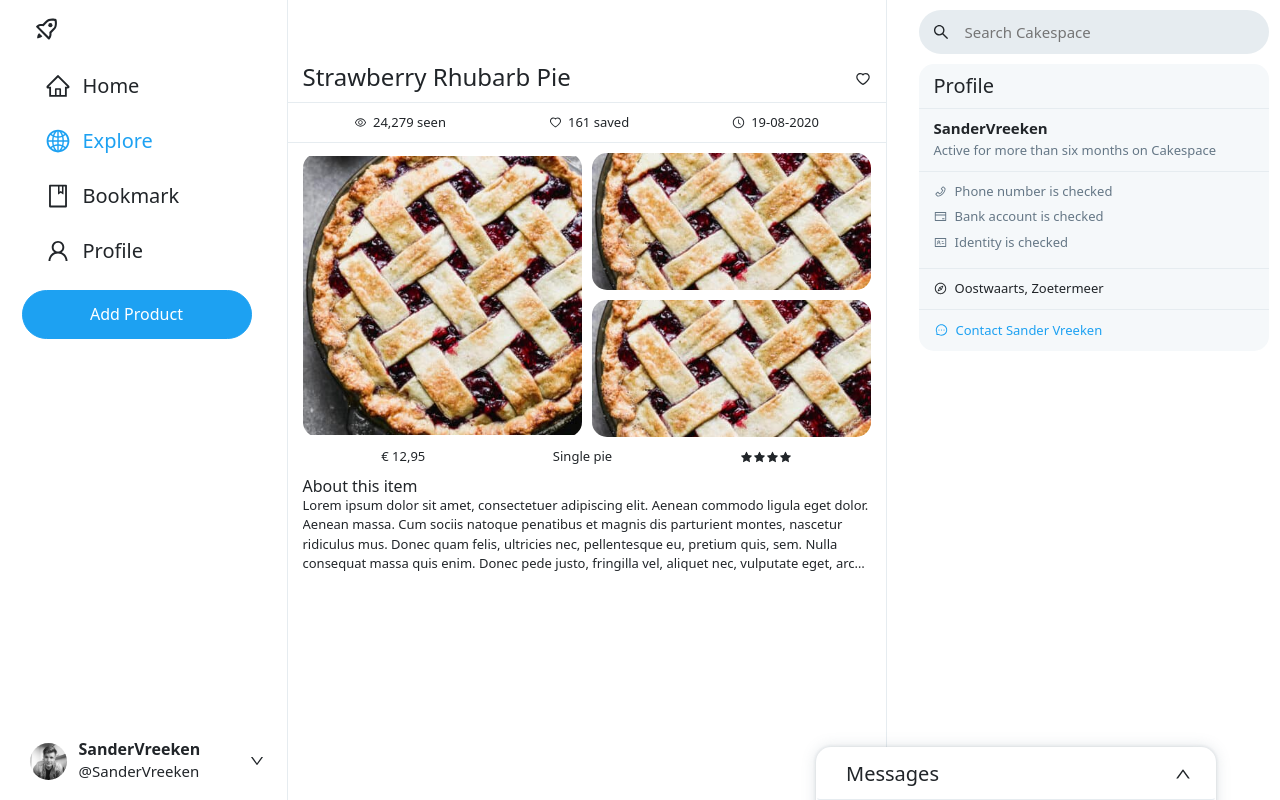
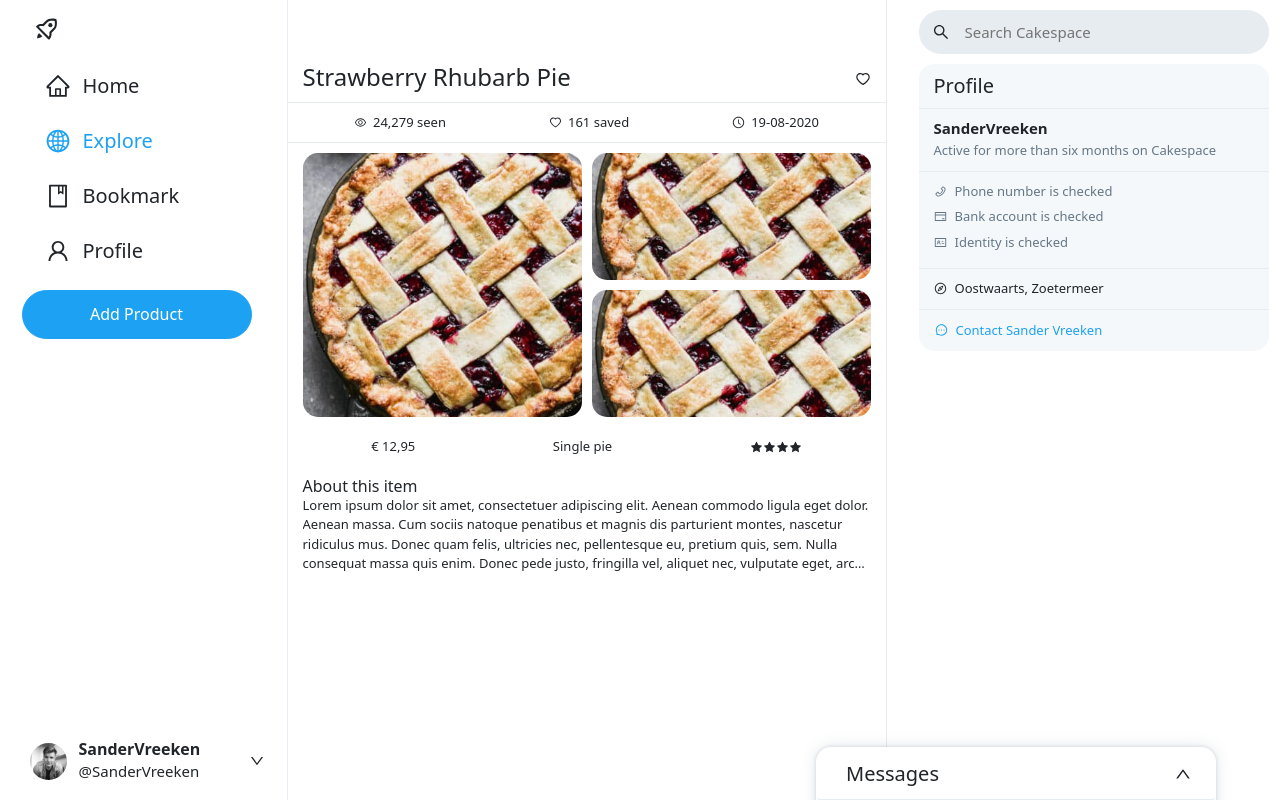
Before and after one commit to SanderVreeken/Newco-Cakespace, a React (Create React App) app: page / in a window 1280 px wide. Built offline with nearby package versions, Linux system fonts and the light colour scheme.

Commit message:
Removed the product__main class.

```diff
--- a/src/App.css
+++ b/src/App.css
@@ -293,12 +293,6 @@ h1, h2, h3, h4, h5, h6, p {
   margin-top: 53px;
 }
 
-.product__body {
-  display: flex;
-  flex-direction: column;
-  padding: 10px 15px;
-}
-
 .product__buy {
   border-radius: 15px;
   font-size: 15px;
@@ -306,6 +300,7 @@ h1, h2, h3, h4, h5, h6, p {
 
 .product__description {
   font-size: 13px;
+  padding: 10px 15px;
 }
 
 .product__description > p {
@@ -361,7 +356,7 @@ h1, h2, h3, h4, h5, h6, p {
 }
 
 .product__photo:first-child {
-  background-size: contain;
+  background-size: cover;
   grid-area: 1/1/3/2;
 }
 
@@ -371,6 +366,7 @@ h1, h2, h3, h4, h5, h6, p {
   grid-template-columns: repeat(2, 1fr);
   grid-template-rows: repeat(2, 1fr);
   height: 284px;
+  padding: 10px 15px;
   width: 100%;
 }
 
--- a/src/components/Product.js
+++ b/src/components/Product.js
@@ -45,7 +45,6 @@ const Product = () => {
                     <p>19-08-2020</p>
                 </div>
             </div>
-            <div className='product__body'>
             <div className='product__photos'>
                 <div className='product__photo'></div>
                 <div className='product__photo'></div>
@@ -56,14 +55,12 @@ const Product = () => {
                 <p>Single pie</p>
                 {getStarsElement(4)}
             </div>
+
             <div className='product__description'>
                 <h6>About this item</h6>
                 <p>Lorem ipsum dolor sit amet, consectetuer adipiscing elit. Aenean commodo ligula eget dolor. Aenean massa. Cum sociis natoque penatibus et magnis dis parturient montes, nascetur ridiculus mus. Donec quam felis, ultricies nec, pellentesque eu, pretium quis, sem. Nulla consequat massa quis enim. Donec pede justo, fringilla vel, aliquet nec, vulputate eget, arcu. In enim justo, rhoncus ut, imperdiet a, venenatis vitae, justo. Nullam dictum felis eu pede mollis pretium. Integer tincidunt. Cras dapibus. Vivamus elementum semper nisi. Aenean vulputate eleifend tellus. Aenean leo ligula, porttitor eu, consequat vitae, eleifend ac, enim. Aliquam lorem ante, dapibus in, viverra quis, feugiat a, tellus.</p>
             </div>
-
-            </div>
-
-
+            {/* <div className='product__body'></div> */}
         </div>
     )
 }
```
Lines whose indentation alone changed are shown as unchanged.
